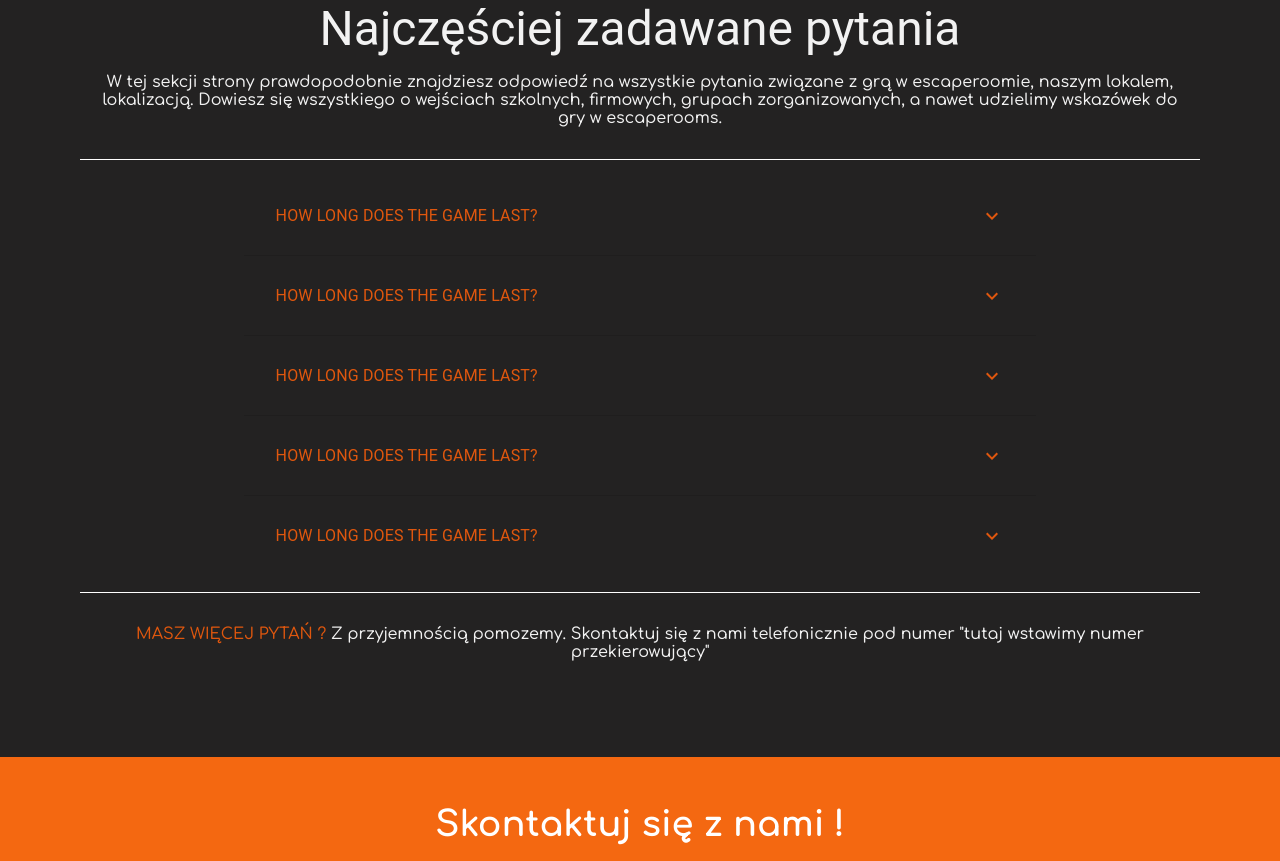
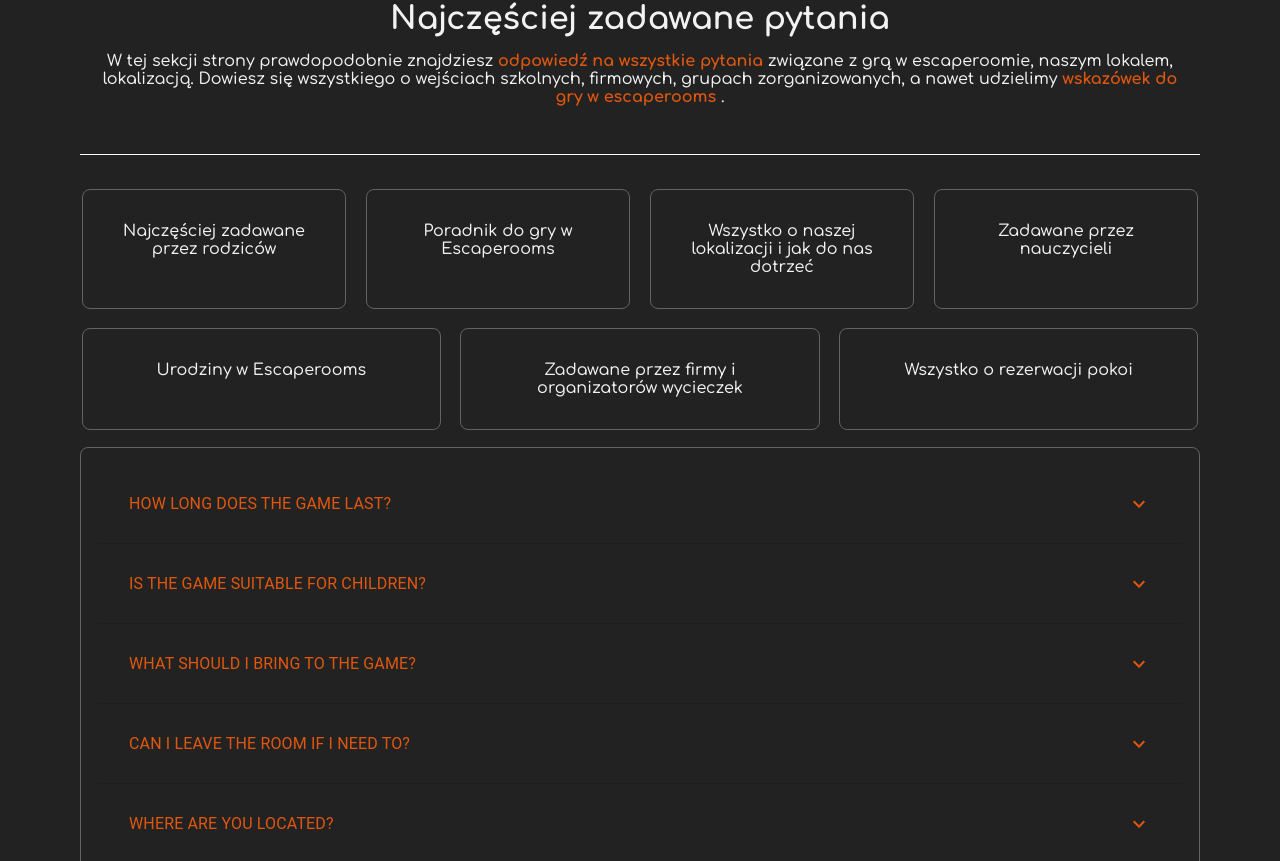
Before and after one commit to vermenea/Escaperooms, a React (Vite) app: page / in a window 1280 px wide. Shown: the part 1279-2140 px from the top of the page. Built offline with nearby package versions, Linux system fonts and the light colour scheme.

Commit message:
16 feat - finished? faq component

```diff
--- a/src/components/FAQ/FAQ.css
+++ b/src/components/FAQ/FAQ.css
@@ -16,9 +16,51 @@
 }
 hr {
   width: 100%;
-  margin: 1em 0;
+  margin: 2em 0;
 }
 span {
   color: rgb(223, 87, 14);
   text-transform: uppercase;
 }
+
+h2 {
+  font-size: 2rem;
+  text-align: center;
+}
+
+strong {
+  color: rgb(223, 87, 14);
+}
+
+.question-box {
+  width: 100%;
+  border: 1px solid rgb(98, 98, 98);
+  border-radius: 8px;
+  padding: 1em;
+}
+
+.categories {
+  display: flex;
+  flex-wrap: wrap;
+  gap: 1em;
+  margin-bottom: 1em;
+}
+
+.category-box {
+  border: 1px solid rgb(98, 98, 98);
+  border-radius: 8px;
+  padding: 2em;
+  margin: 0.1em;
+  background-color: rgb(35, 34, 34);
+  color: rgb(242, 242, 242);
+  text-align: center;
+  flex: 1 1 calc(25% - 1em);
+  box-sizing: border-box;
+  cursor: pointer;
+}
+
+.category-box.selected {
+  background-color: rgb(223, 87, 14);
+  color: rgb(242, 242, 242);
+  border: transparent;
+}
--- a/src/components/FAQ/FAQ.tsx
+++ b/src/components/FAQ/FAQ.tsx
@@ -4,55 +4,64 @@ import AccordionDetails from '@mui/material/AccordionDetails';
 import Typography from '@mui/material/Typography';
 import ExpandMoreIcon from '@mui/icons-material/ExpandMore';
 import { useState } from 'react';
+
 import './FAQ.css';
-
-const faqItems = [
-  {
-    question: 'How long does the game last?',
-    answer:
-      'The game typically lasts for 60 minutes, but it can vary depending on the specific room and scenario.',
-  },
-  {
-    question: 'How long does the game last?',
-    answer:
-      'The game typically lasts for 60 minutes, but it can vary depending on the specific room and scenario.',
-  },
-  {
-    question: 'How long does the game last?',
-    answer:
-      'The game typically lasts for 60 minutes, but it can vary depending on the specific room and scenario.',
-  },
-  {
-    question: 'How long does the game last?',
-    answer:
-      'The game typically lasts for 60 minutes, but it can vary depending on the specific room and scenario.',
-  },
-  {
-    question: 'How long does the game last?',
-    answer:
-      'The game typically lasts for 60 minutes, but it can vary depending on the specific room and scenario.',
-  },
-];
+import { faqItems } from './questions';
 
 export default function FAQ() {
   const [expanded, setExpanded] = useState<string | false>(false);
+  const [selectedCategory, setSelectedCategory] = useState<string | null>(null);
 
   const handleChange =
-    (panel: string) => (event: React.SyntheticEvent, newExpanded: boolean) => {
+    (panel: string) => (_event: React.SyntheticEvent, newExpanded: boolean) => {
       setExpanded(newExpanded ? panel : false);
     };
 
+  const handleCategoryClick = (category: string) => {
+    setSelectedCategory(category === selectedCategory ? null : category);
+  };
+
+  const filteredFaqItems = selectedCategory
+    ? faqItems.filter((item) => item.category === selectedCategory)
+    : faqItems;
+
   return (
     <main className='main-wrapper'>
-      <Typography variant='h3'>Najczęściej zadawane pytania</Typography>
+      <h2>Najczęściej zadawane pytania</h2>
       <p className='body'>
-        W tej sekcji strony prawdopodobnie znajdziesz odpowiedź na wszystkie
-        pytania związane z grą w escaperoomie, naszym lokalem, lokalizacją.
-        Dowiesz się wszystkiego o wejściach szkolnych, firmowych, grupach
-        zorganizowanych, a nawet udzielimy wskazówek do gry w escaperooms.
+        W tej sekcji strony prawdopodobnie znajdziesz
+        <strong> odpowiedź na wszystkie pytania</strong> związane z grą w
+        escaperoomie, naszym lokalem, lokalizacją. Dowiesz się wszystkiego o
+        wejściach szkolnych, firmowych, grupach zorganizowanych, a nawet
+        udzielimy
+        <strong> wskazówek do gry w escaperooms</strong> .
       </p>
       <hr style={{ backgroundColor: 'white', height: '1px', border: 'none' }} />
-      {faqItems.map((item, index) => (
+
+      <section className='categories'>
+        {[
+          'Najczęściej zadawane przez rodziców',
+          'Poradnik do gry w Escaperooms',
+          'Wszystko o naszej lokalizacji i jak do nas dotrzeć',
+          'Zadawane przez nauczycieli',
+          'Urodziny w Escaperooms',
+          'Zadawane przez firmy i organizatorów wycieczek',
+          'Wszystko o rezerwacji pokoi',
+        ].map((category, index) => (
+          <div
+            key={index}
+            className={`category-box ${
+              selectedCategory === category ? 'selected' : ''
+            }`}
+            onClick={() => handleCategoryClick(category)}
+          >
+            {category}
+          </div>
+        ))}
+      </section>
+
+      <section className='question-box'>
+        {filteredFaqItems.map((item, index) => (
           <Accordion
             key={index}
             expanded={expanded === `panel${index}`}
@@ -92,6 +101,8 @@ export default function FAQ() {
             </AccordionDetails>
           </Accordion>
         ))}
+      </section>
+
       <hr style={{ backgroundColor: 'white', height: '1px', border: 'none' }} />
       <p className='body'>
         <span>Masz więcej pytań ?</span> Z przyjemnością pomozemy. Skontaktuj
--- /dev/null
+++ b/src/components/FAQ/questions.ts
@@ -0,0 +1,52 @@
+import { FAQItem } from '../../types/types';
+
+const parentsQuestions: FAQItem[] = [
+  {
+    question: 'How long does the game last?',
+    answer:
+      'The game typically lasts for 60 minutes, but it can vary depending on the specific room and scenario.',
+    category: 'Najczęściej zadawane przez rodziców',
+  },
+  {
+    question: 'Is the game suitable for children?',
+    answer:
+      'Yes, we have rooms that are suitable for children aged 10 and above.',
+    category: 'Najczęściej zadawane przez rodziców',
+  },
+];
+
+const guideQuestions: FAQItem[] = [
+  {
+    question: 'What should I bring to the game?',
+    answer:
+      'You should bring a positive attitude and a willingness to solve puzzles!',
+    category: 'Poradnik do gry w Escaperooms',
+  },
+  {
+    question: 'Can I leave the room if I need to?',
+    answer: 'Yes, you can leave the room at any time if you need to.',
+    category: 'Poradnik do gry w Escaperooms',
+  },
+];
+
+const locationQuestions: FAQItem[] = [
+  {
+    question: 'Where are you located?',
+    answer: 'We are located at 123 Escape Room St.',
+    category: 'Wszystko o naszej lokalizacji i jak do nas dotrzeć',
+  },
+  {
+    question: 'Is there parking available?',
+    answer: 'Yes, we have a parking lot available for our customers.',
+    category: 'Wszystko o naszej lokalizacji i jak do nas dotrzeć',
+  },
+];
+
+// inne dodamy potem
+
+export const faqItems: FAQItem[] = [
+  ...parentsQuestions,
+  ...guideQuestions,
+  ...locationQuestions,
+  // ...inne
+];
--- a/src/types/types.ts
+++ b/src/types/types.ts
@@ -4,3 +4,8 @@ export interface Page404Styles {
   message: React.CSSProperties;
   link: React.CSSProperties;
 }
+export interface FAQItem {
+  question: string;
+  answer: string;
+  category: string;
+}
```
Lines whose indentation alone changed are shown as unchanged.
